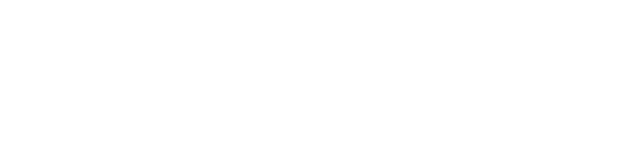
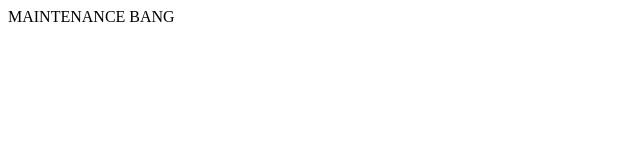
Before and after one commit to lisadw10/lisadw10.github.io, a plain HTML site: page index.html in a window 1280 px wide. Shown: the whole page, without its empty margins (0-640 px from the left). Drawn offline with Linux system fonts and the light colour scheme.

Commit message:
Update index.html

```diff
--- a/index.html
+++ b/index.html
@@ -6,6 +6,6 @@
     <title>pertemuan 2</title>
 </head>
 <body>
-
+   MAINTENANCE BANG
 </body>
 </html>
```
